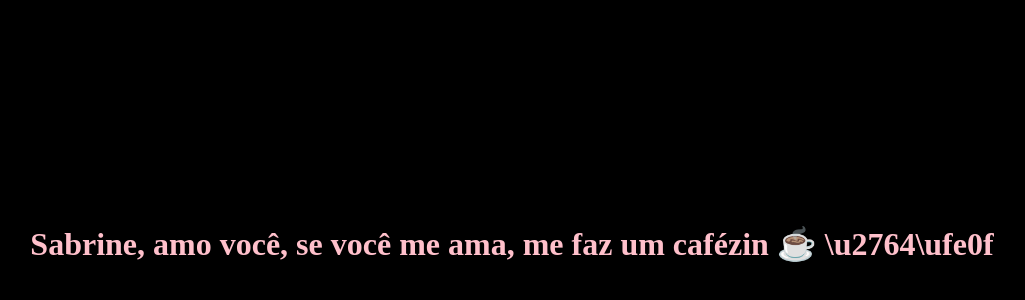
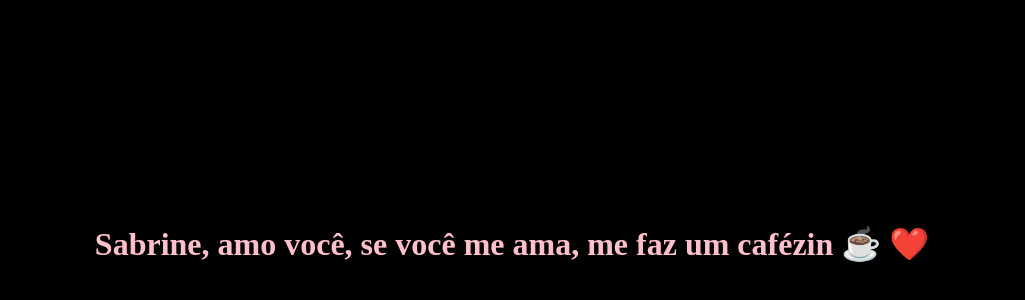
Before and after one commit to osmar570/clone-tabnews, a Next.js app: page / in a window 1280 px wide. Shown: the part 156-456 px from the top of the page, without its empty margins (128-1153 px from the left). Built offline with nearby package versions, Linux system fonts and the light colour scheme.

Commit message:
fix: update heart emoji in Home component header text

```diff
--- a/pages/index.js
+++ b/pages/index.js
@@ -17,7 +17,7 @@ function Home() {
           alignItems: "center",
         }}
       >
-        <h1>Sabrine, amo você, se você me ama, me faz um cafézin ☕ \u2764\ufe0f</h1>
+        <h1>Sabrine, amo você, se você me ama, me faz um cafézin ☕ ❤️</h1>
       </div>
     </>
   );
```
